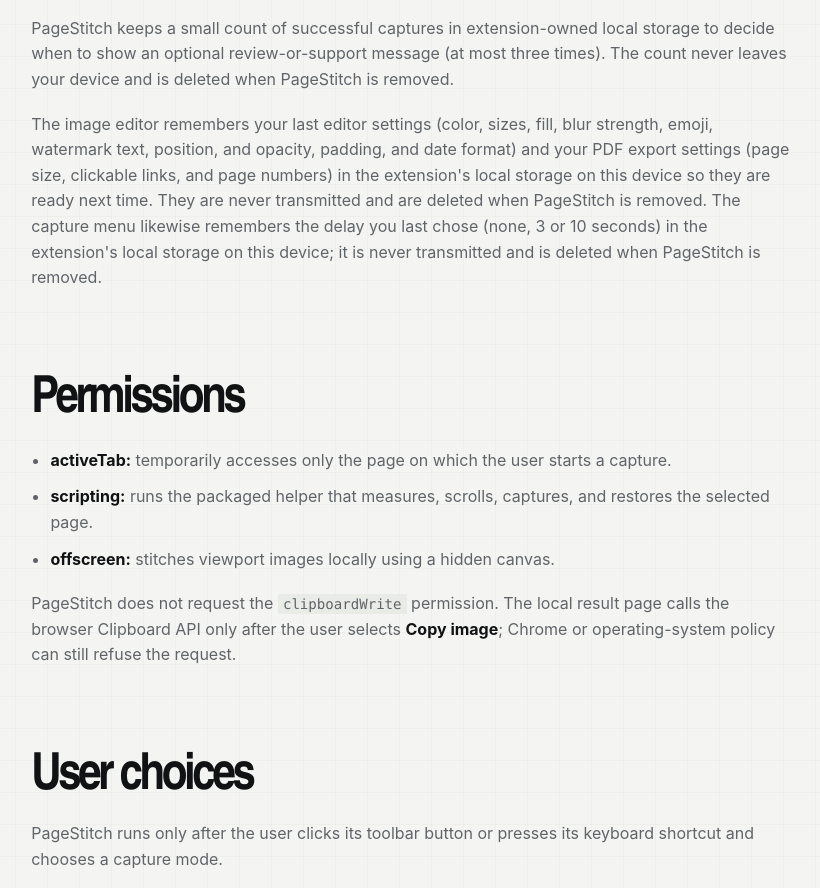
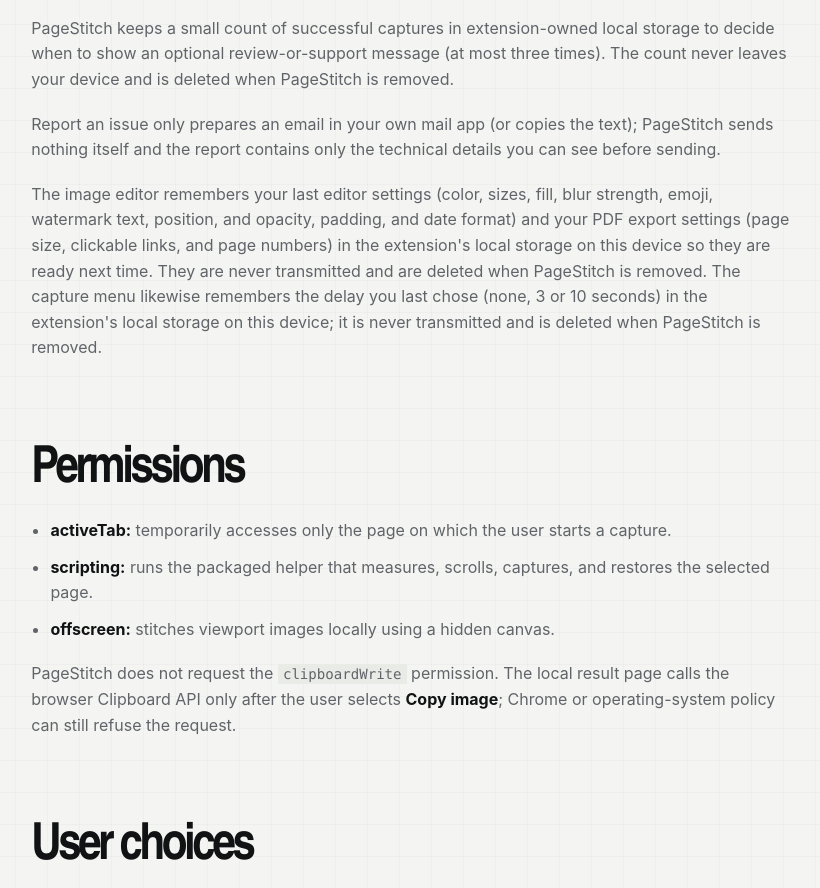
Before and after one commit to irkochos/pagestitch-privacy, a plain HTML site: page privacy-policy.html in a window 1280 px wide. Shown: the part 2056-2944 px from the top of the page, without its empty margins (369-1189 px from the left). Drawn offline with Linux system fonts and the light colour scheme.

Commit message:
docs: privacy note for Report an issue (PageStitch 0.6.1)
Co-Authored-By: Claude Fable 5.2 <noreply@anthropic.com>

```diff
--- a/privacy-policy.html
+++ b/privacy-policy.html
@@ -77,6 +77,8 @@
 
           <p>PageStitch keeps a small count of successful captures in extension-owned local storage to decide when to show an optional review-or-support message (at most three times). The count never leaves your device and is deleted when PageStitch is removed.</p>
 
+          <p>Report an issue only prepares an email in your own mail app (or copies the text); PageStitch sends nothing itself and the report contains only the technical details you can see before sending.</p>
+
           <p>The image editor remembers your last editor settings (color, sizes, fill, blur strength, emoji, watermark text, position, and opacity, padding, and date format) and your PDF export settings (page size, clickable links, and page numbers) in the extension's local storage on this device so they are ready next time. They are never transmitted and are deleted when PageStitch is removed. The capture menu likewise remembers the delay you last chose (none, 3 or 10 seconds) in the extension's local storage on this device; it is never transmitted and is deleted when PageStitch is removed.</p>
 
           <h2>Permissions</h2>
```
